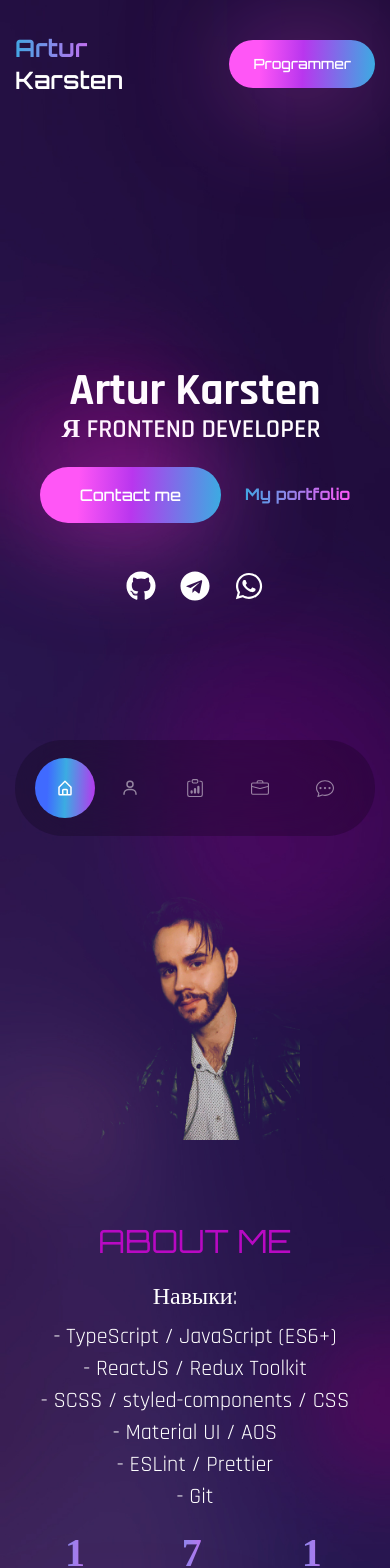
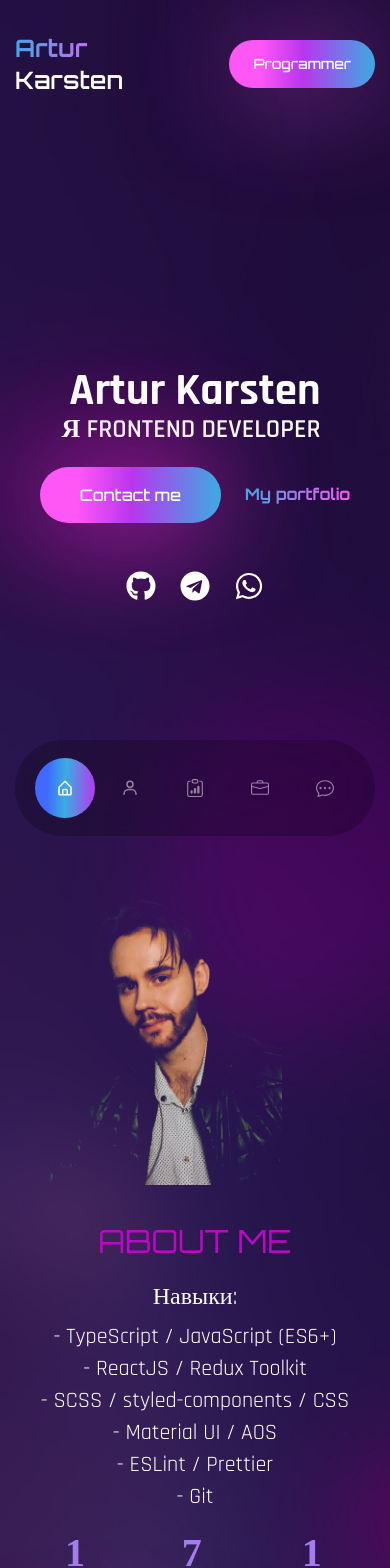
Before and after one commit to ArturLord/portfolio, a React (Create React App) app: page / in a window 390 px wide. Shown: the top 1568 px of the page. Built offline with nearby package versions, Linux system fonts and the light colour scheme; a web font is replaced by a local one.

Commit message:
fixed banner

```diff
--- a/src/components/About.jsx
+++ b/src/components/About.jsx
@@ -22,7 +22,7 @@ const About = () => {
             initial="hidden"
             whileInView={'show'}
             viewport={{ once: false, amount: 0.3 }}
-            className="flex-1 mx-auto w-[210px] h-[210px] lg:h-3/4 bg-about bg-contain bg-no-repeat h-[520px] mix-blend-lighten"
+            className="flex-1 bg-about bg-contain bg-no-repeat h-[520px] mix-blend-lighten"
           >
           </motion.div>
           <motion.div
--- a/src/components/Contact.jsx
+++ b/src/components/Contact.jsx
@@ -7,7 +7,7 @@ import { fadeIn } from '../variants';
 
 const Contact = () => {
   return (
-    <section className="py-16  lg:section" id="contact">
+    <section className="py-[250px]  lg:section" id="contact">
       <div className="container mx-auto">
         <motion.div
           variants={fadeIn('up', 0.3)}
```
